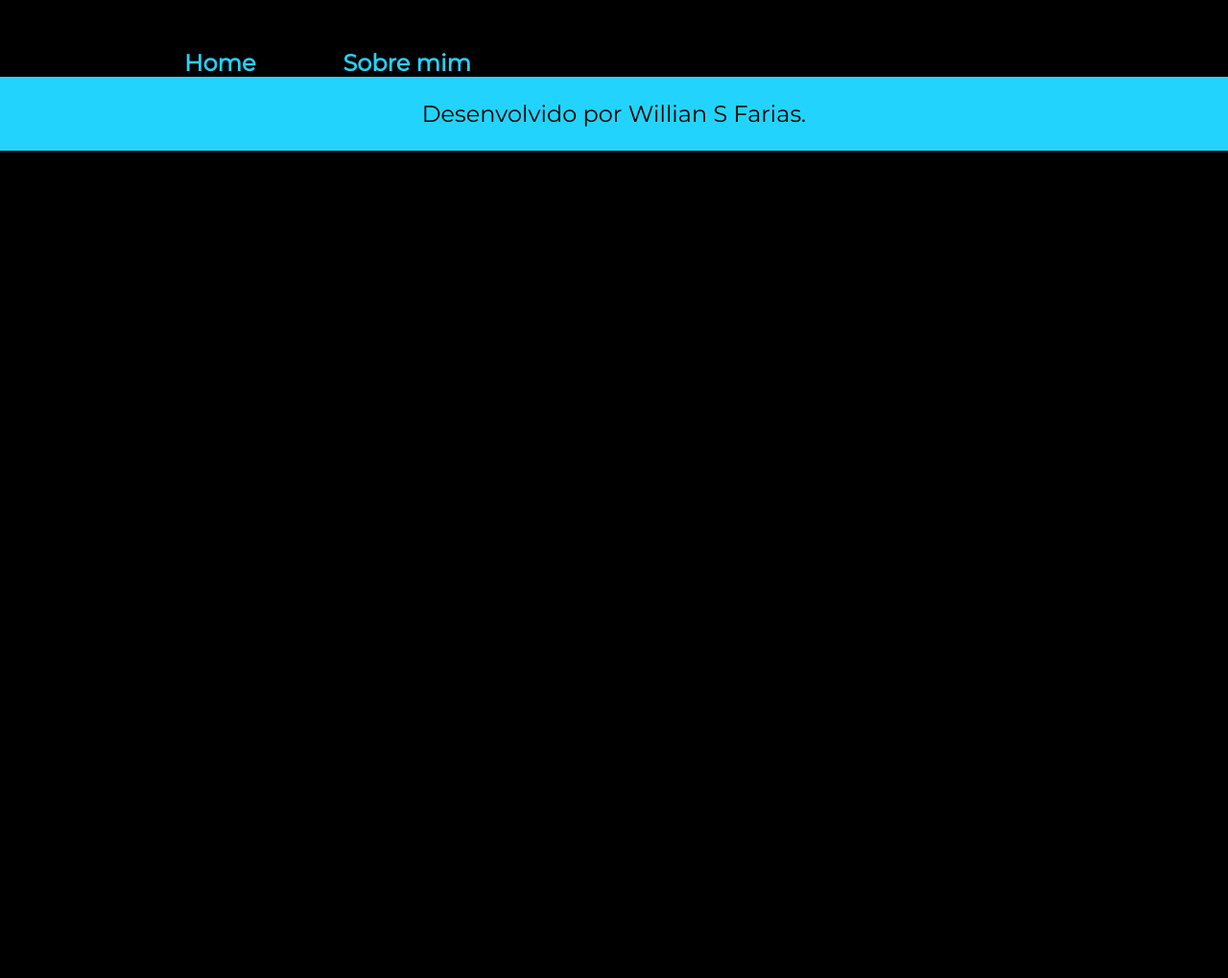
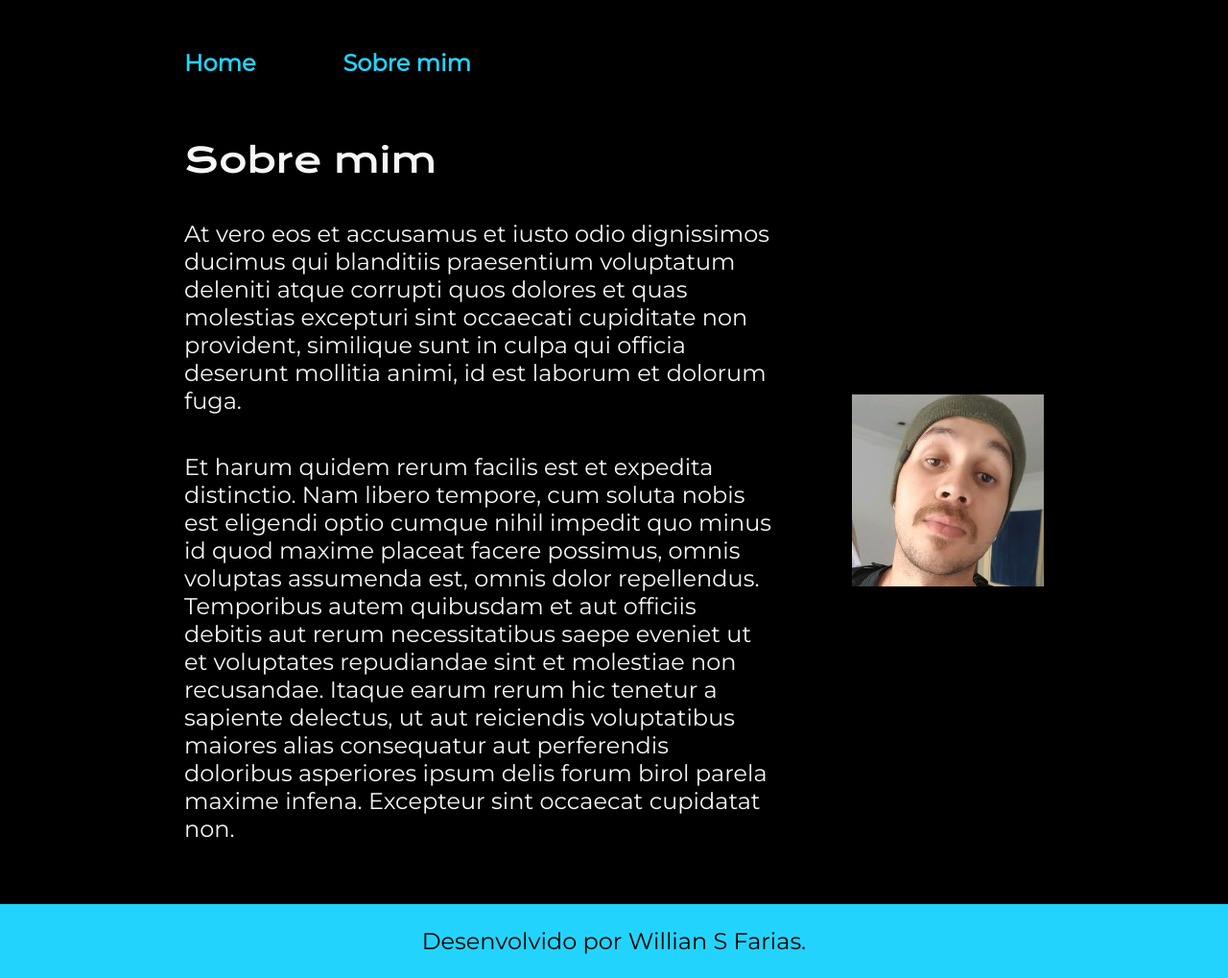
Before and after one commit to WillianFarias/portifolio, a plain HTML site: page about.html in a window 1280 px wide. Shown: the whole page at 96% size. Before the commit the page ends 800 px from the top, so only its background shows below. Drawn offline with nearby package versions, Linux system fonts and the light colour scheme.

Commit message:
inclusao de conteudo no sobre mim e aplicacao de estilo no mesmo

```diff
--- a/about.html
+++ b/about.html
@@ -1,23 +1,43 @@
 <!DOCTYPE html>
 <html lang="pt-br">
+
 <head>
     <meta charset="UTF-8">
     <meta name="viewport" content="width=device-width, initial-scale=1.0">
     <title>Document</title>
     <link rel="stylesheet" href="./styles/style.css">
 </head>
+
 <body>
     <header class="cabecalho">
         <nav class="cabecalho__menu">
-          <a href="index.html" class="cabecalho__menu__link">Home</a>
-          <a href="about.html" class="cabecalho__menu__link">Sobre mim</a>
+            <a href="index.html" class="cabecalho__menu__link">Home</a>
+            <a href="about.html" class="cabecalho__menu__link">Sobre mim</a>
         </nav>
     </header>
-    <main>
-
+    <main class="container">
+        <section class="container__conteudo">
+            <h1 class="container__conteudo__titulo">Sobre mim</h1>
+            <p class="container__conteudo__paragrafo">
+                At vero eos et accusamus et iusto odio dignissimos ducimus qui blanditiis praesentium voluptatum
+                deleniti atque corrupti quos dolores et quas molestias excepturi sint occaecati cupiditate non
+                provident, similique sunt in culpa qui officia deserunt mollitia animi, id est laborum et dolorum fuga.
+            </p>
+            <p class="container__conteudo__paragrafo">
+                Et harum quidem rerum facilis est et expedita distinctio. Nam libero tempore, cum soluta nobis est
+                eligendi optio cumque nihil impedit quo minus id quod maxime placeat facere possimus, omnis voluptas
+                assumenda est, omnis dolor repellendus. Temporibus autem quibusdam et aut officiis debitis aut rerum
+                necessitatibus saepe eveniet ut et voluptates repudiandae sint et molestiae non recusandae. Itaque earum
+                rerum hic tenetur a sapiente delectus, ut aut reiciendis voluptatibus maiores alias consequatur aut
+                perferendis doloribus asperiores ipsum delis forum birol parela maxime infena. Excepteur sint occaecat
+                cupidatat non.
+            </p>
+        </section>
+        <img src="assets/imagem.jpeg" alt="Willian S Farias">
     </main>
     <footer class="rodape">
         <p class="rodape__paragrafo">Desenvolvido por Willian S Farias.</p>
     </footer>
 </body>
+
 </html>
```
